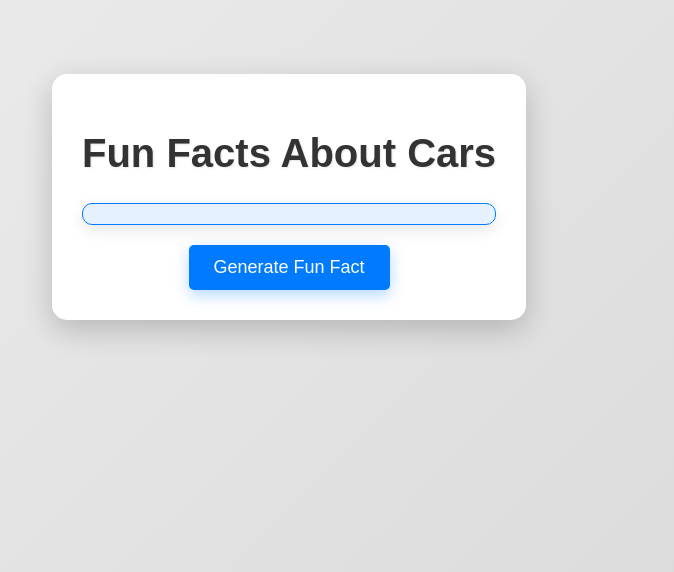
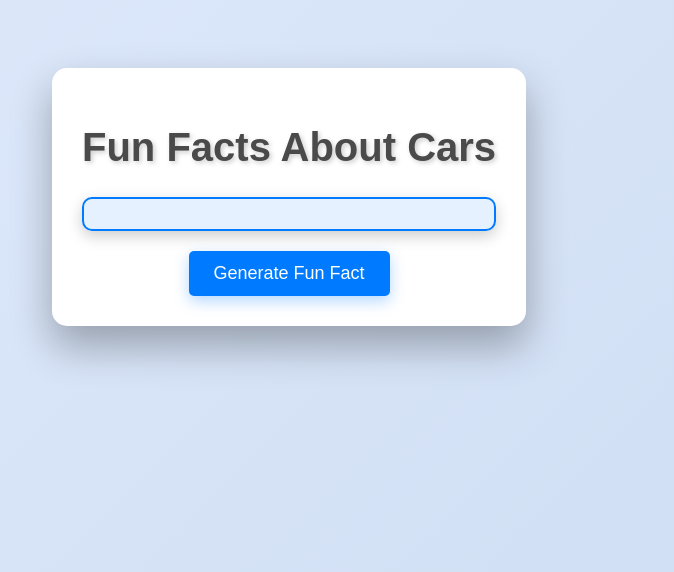
Before and after one commit to naeemparkar/Fun-Facts, a plain HTML site: page index.html in a window 1280 px wide. Shown: the part 228-800 px from the top of the page, without its empty margins (351-1025 px from the left). Drawn offline with Linux system fonts and the light colour scheme.

Commit message:
Update style.css

```diff
--- a/style.css
+++ b/style.css
@@ -1,6 +1,6 @@
 body {
     font-family: 'Arial', sans-serif;
-    background: linear-gradient(135deg, #f0f0f0, #d9d9d9);
+    background: linear-gradient(135deg, #e0eafc, #cfdef3);
     text-align: center;
     height: 100vh;
     display: flex;
@@ -11,37 +11,39 @@ body {
 
 .container {
     margin-top: 50px;
-    background-color: white;
+    background-color: #ffffff;
     padding: 30px;
     border-radius: 15px;
-    box-shadow: 0 10px 30px rgba(0, 0, 0, 0.2);
+    box-shadow: 0 20px 40px rgba(0, 0, 0, 0.3);
     transform: perspective(1000px);
-    transition: transform 0.3s;
+    transition: transform 0.3s, box-shadow 0.3s;
 }
 
 .container:hover {
     transform: perspective(1000px) rotateY(10deg) rotateX(5deg);
+    box-shadow: 0 30px 60px rgba(0, 0, 0, 0.4);
 }
 
 h1 {
     font-size: 2.5em;
-    color: #333;
-    text-shadow: 1px 1px 2px rgba(0, 0, 0, 0.1);
+    color: #4a4a4a;
+    text-shadow: 2px 2px 5px rgba(0, 0, 0, 0.2);
 }
 
 #fact {
     font-size: 1.5em;
     margin: 20px 0;
-    padding: 10px;
-    border: 1px solid #007BFF;
+    padding: 15px;
+    border: 2px solid #007BFF;
     border-radius: 10px;
     background-color: rgba(0, 123, 255, 0.1);
-    box-shadow: 0 5px 15px rgba(0, 0, 0, 0.1);
-    transition: background-color 0.3s;
+    box-shadow: 0 5px 15px rgba(0, 0, 0, 0.2);
+    transition: background-color 0.3s, transform 0.3s;
 }
 
 #fact:hover {
     background-color: rgba(0, 123, 255, 0.2);
+    transform: scale(1.02);
 }
 
 button {
@@ -53,15 +55,16 @@ button {
     color: white;
     cursor: pointer;
     box-shadow: 0 5px 15px rgba(0, 123, 255, 0.3);
-    transition: background-color 0.3s, transform 0.3s;
+    transition: background-color 0.3s, transform 0.3s, box-shadow 0.3s;
 }
 
 button:hover {
     background-color: #0056b3;
     transform: translateY(-2px);
+    box-shadow: 0 10px 20px rgba(0, 123, 255, 0.4);
 }
 
 button:active {
     transform: translateY(0);
-    box-shadow: 0 3px 10px rgba(0, 123, 255, 0.2);
+    box-shadow: 0 5px 10px rgba(0, 123, 255, 0.2);
 }
```
